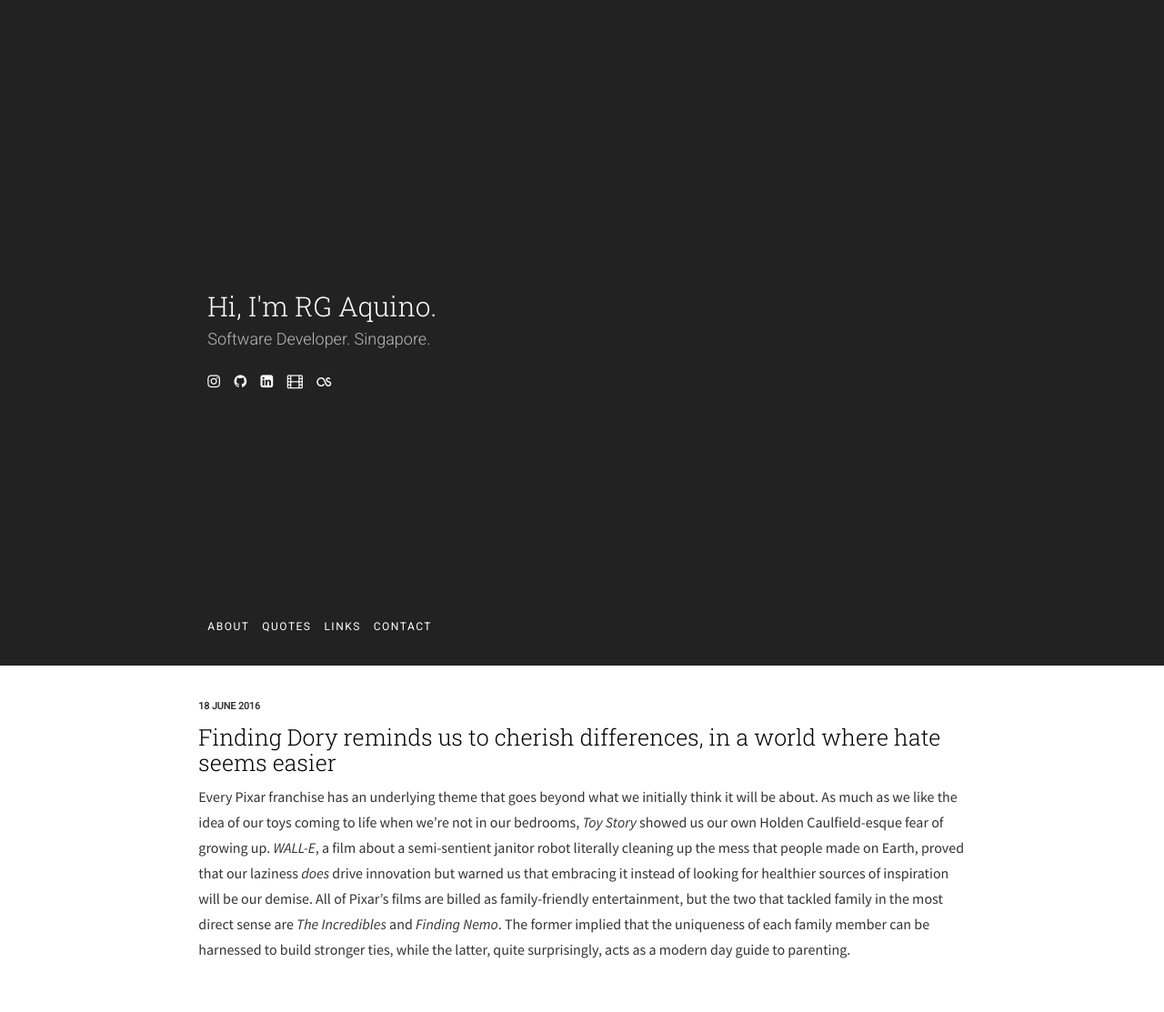
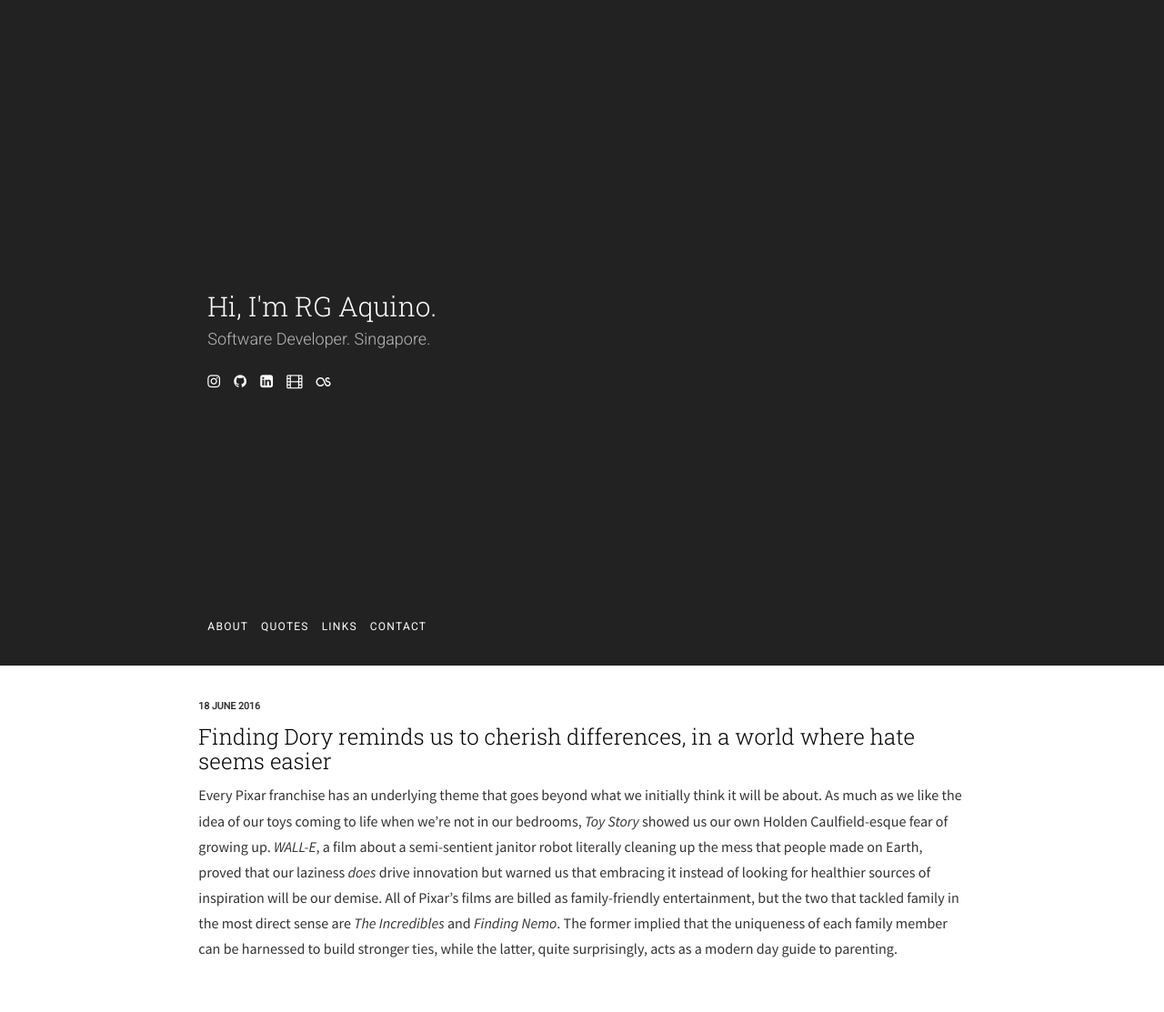
Before and after one commit to ralphgregor/ralphgregor.github.io, a Jekyll site: the page built from index.html, in a window 1280 px wide. Shown: the whole page at 91% size. Built offline with Jekyll 4.4.1, drawn with Linux system fonts in a browser that asks for light colours; nearby versions of some CDN libraries.

Commit message:
Revert "Modify font size."
This reverts commit a632eac177979b2b7d8ebc0727e35c6744fc1d58.

```diff
--- a/css/base.css
+++ b/css/base.css
@@ -27,9 +27,10 @@ img
 
 .container,
 .container-fluid {
+  /*color: #505050;*/
   font-family: 'Source Sans Pro', sans-serif;
-  font-size: 16px;
-  line-height: 28px;
+  font-size: 1.15em;
+  line-height: 1.75em;
 }
 
 .menu {
@@ -62,6 +63,7 @@ img
   font-weight: 400;
 }
 
+
 .menu-item {
   line-height: 60%;
   padding: 5px 0;
@@ -72,7 +74,7 @@ img
 
 a {
   color:black !important;
-  /*font-size: 0.75em;*/
+  font-size: 0.75em;
 }
 
 a:hover {
@@ -83,7 +85,7 @@ a:hover {
 
 .blog-title {
   font-family: 'Roboto Slab', serif;
-  font-size: 25px;
+  font-size: 2em;
 }
 
 .header {
@@ -98,9 +100,9 @@ a:hover {
 
 .header li a {
   color:white !important;
-  font-size: 12px;
+  font-size: 0.75em;
   font-family: 'Roboto', sans-serif;
-  letter-spacing: 1.5px;
+  letter-spacing: 0.1em;
   font-weight: 400;
 }
 
```
